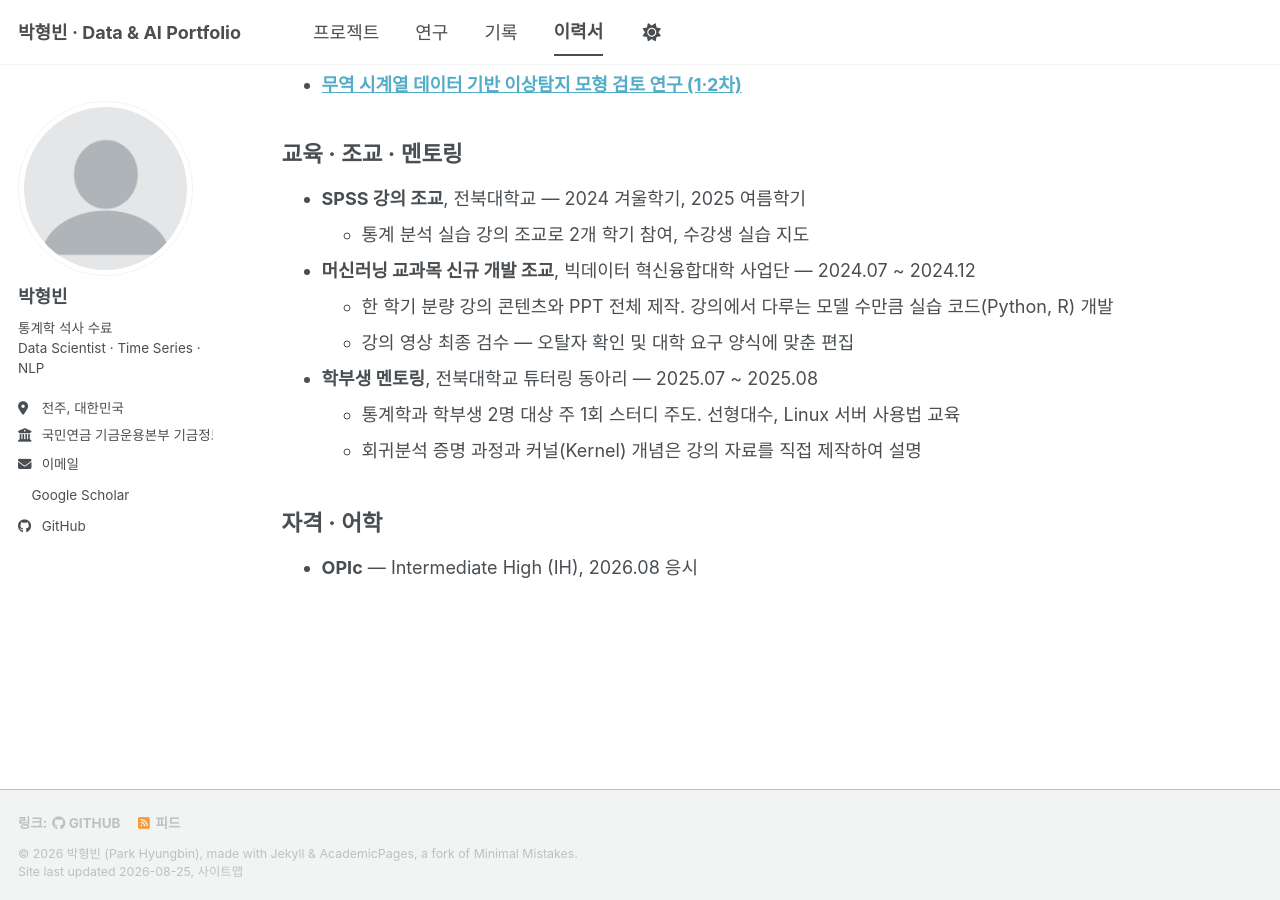
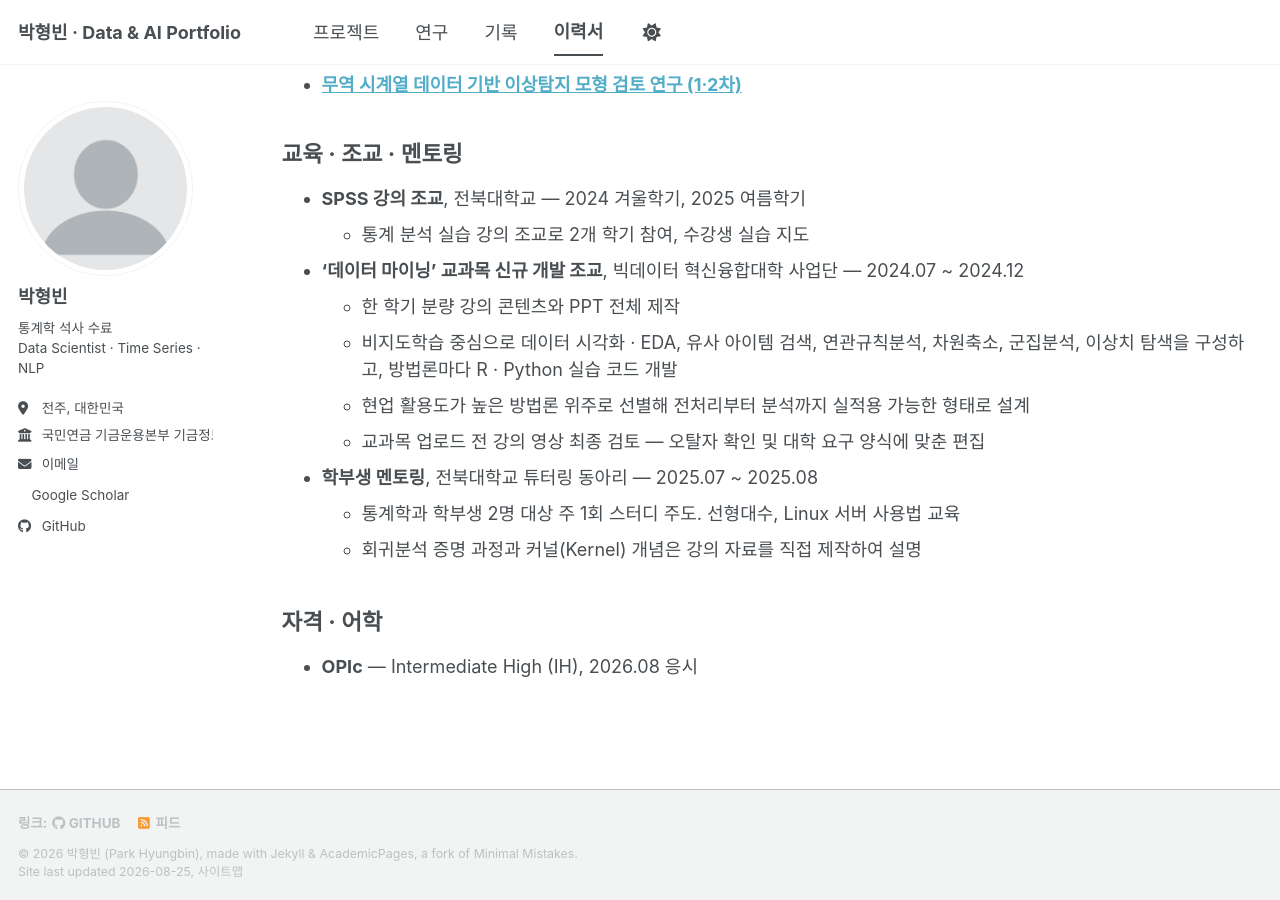
Before and after one commit to hyungbin77/hyungbin77.github.io, a Jekyll site: the page built from _pages/resume.md, in a window 1280 px wide and 900 px high, scrolled down 1654 px. Built offline with Jekyll 4.4.1, drawn with Linux system fonts in a browser that asks for light colours; a style sheet for code colours, icons or effects is not loaded.

Commit message:
Correct course name to 데이터 마이닝 and detail its content
The teaching-assistant entry named the wrong course. It was the 데이터 마이닝
course, not a machine learning one, and its syllabus centres on unsupervised
methods: visualization and EDA, similar-item search, association rules,
dimensionality reduction, clustering and outlier detection, taught in R and
Python with an emphasis on methods used in practice.

Record that focus, note that practice code was written per method rather than
per model, and add the pre-upload review of the lecture videos.

Co-Authored-By: Claude Opus 5 <noreply@anthropic.com>
Claude-Session: https://claude.ai/code/session_01Lgx2B7c5QS94ZJ2R36Fr3e

```diff
--- a/_pages/resume.md
+++ b/_pages/resume.md
@@ -62,9 +62,11 @@ redirect_from:
 ## 교육 · 조교 · 멘토링
 * **SPSS 강의 조교**, 전북대학교 — 2024 겨울학기, 2025 여름학기
   * 통계 분석 실습 강의 조교로 2개 학기 참여, 수강생 실습 지도
-* **머신러닝 교과목 신규 개발 조교**, 빅데이터 혁신융합대학 사업단 — 2024.07 ~ 2024.12
-  * 한 학기 분량 강의 콘텐츠와 PPT 전체 제작. 강의에서 다루는 모델 수만큼 실습 코드(Python, R) 개발
-  * 강의 영상 최종 검수 — 오탈자 확인 및 대학 요구 양식에 맞춘 편집
+* **'데이터 마이닝' 교과목 신규 개발 조교**, 빅데이터 혁신융합대학 사업단 — 2024.07 ~ 2024.12
+  * 한 학기 분량 강의 콘텐츠와 PPT 전체 제작
+  * 비지도학습 중심으로 데이터 시각화 · EDA, 유사 아이템 검색, 연관규칙분석, 차원축소, 군집분석, 이상치 탐색을 구성하고, 방법론마다 R · Python 실습 코드 개발
+  * 현업 활용도가 높은 방법론 위주로 선별해 전처리부터 분석까지 실적용 가능한 형태로 설계
+  * 교과목 업로드 전 강의 영상 최종 검토 — 오탈자 확인 및 대학 요구 양식에 맞춘 편집
 * **학부생 멘토링**, 전북대학교 튜터링 동아리 — 2025.07 ~ 2025.08
   * 통계학과 학부생 2명 대상 주 1회 스터디 주도. 선형대수, Linux 서버 사용법 교육
   * 회귀분석 증명 과정과 커널(Kernel) 개념은 강의 자료를 직접 제작하여 설명
```
